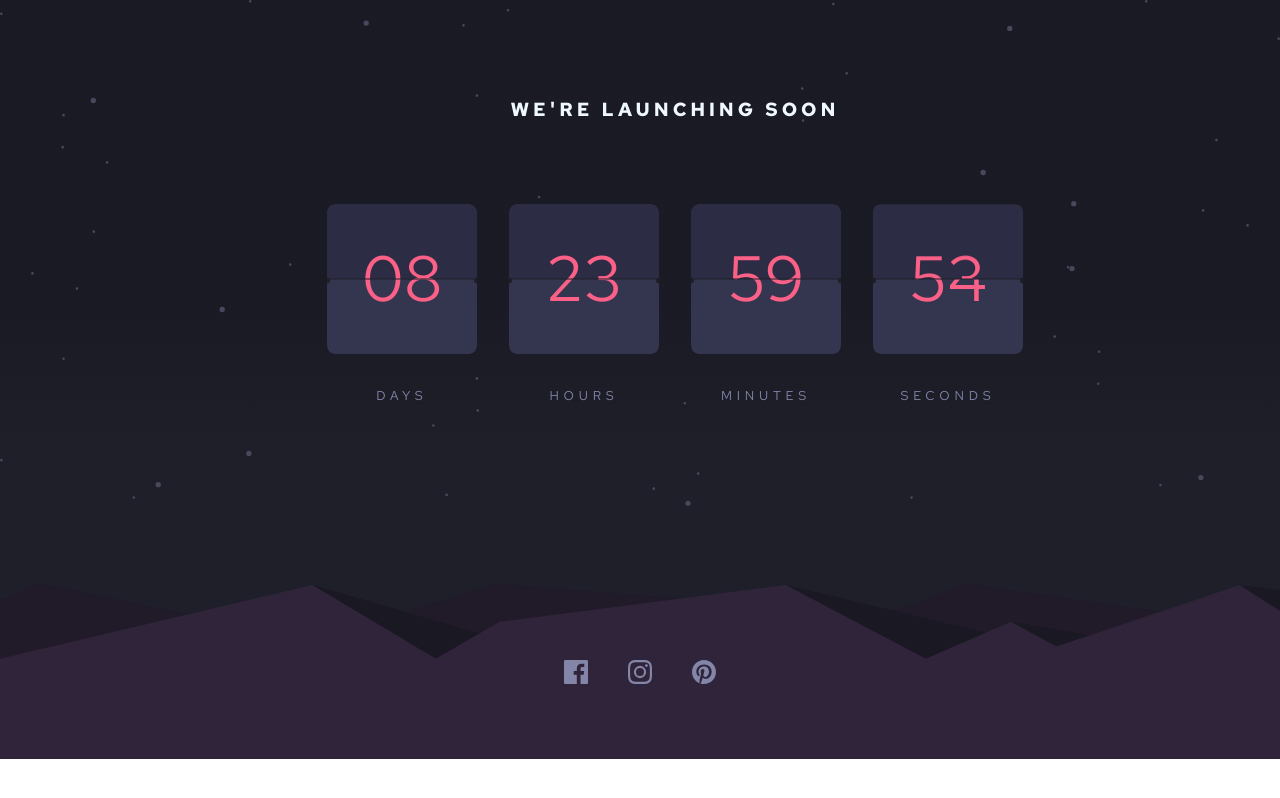
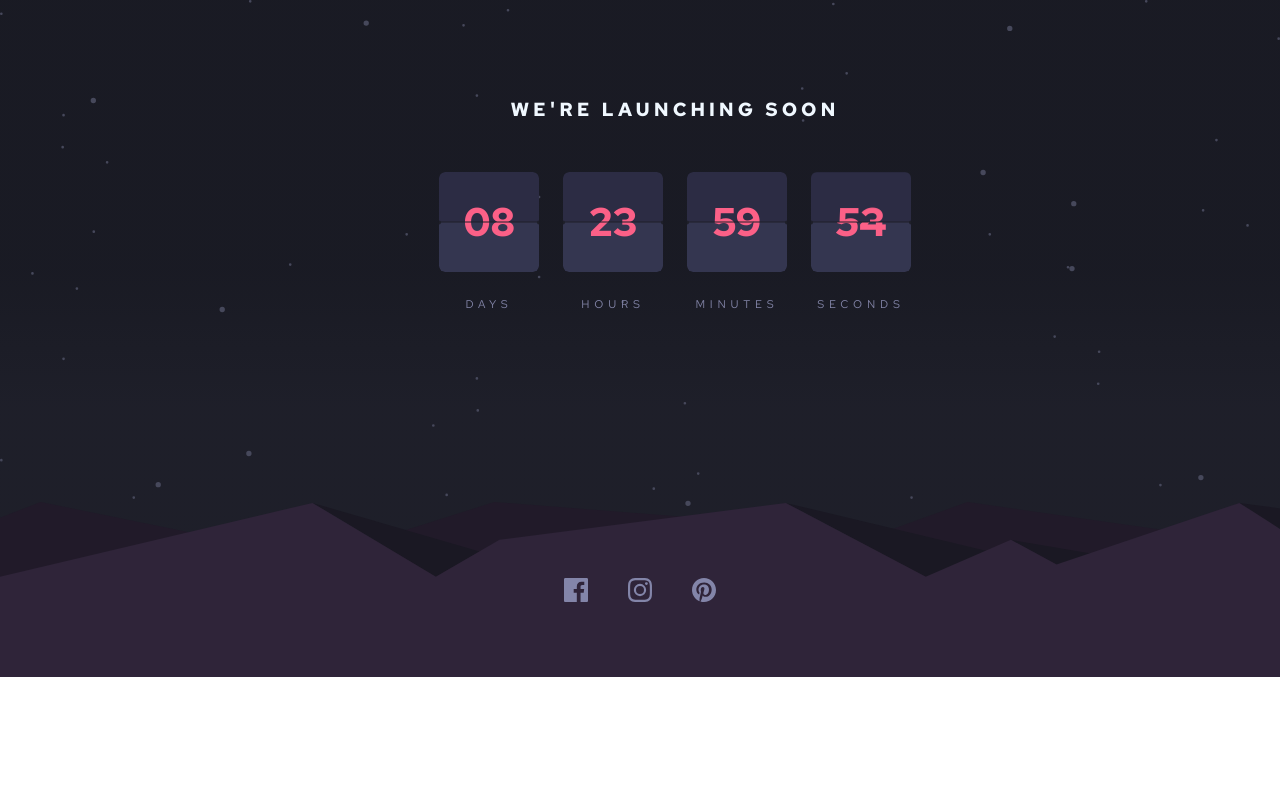
Before and after one commit to CHEGEBB/launch-countdown-timer, a React (Vite) app: page / in a window 1280 px wide. Built offline with nearby package versions, Linux system fonts and the light colour scheme.

Commit message:
Refactor social media icons in footer and update main container layout

```diff
--- a/src/App.jsx
+++ b/src/App.jsx
@@ -20,9 +20,15 @@ function App() {
         </div>
         <div className="footer">
           <div className="socials">
-            <img src={IconFacebook} alt="Facebook" className="icon-facebook" />
-            <img src={IconInstagram} alt="Instagram" className="icon-instagram" />
-            <img src={IconPinterest} alt="Pinterest" className="icon-pinterest" />
+            <div className="facebook">
+              <img src={IconFacebook} alt="Facebook" />
+            </div>
+            <div className="instagram">
+              <img src={IconInstagram} alt="Instagram" />
+              </div>
+            <div className="pinterest">
+              <img src={IconPinterest} alt="Pinterest" />
+              </div>
           </div>
           <img src={PatternHills} alt="Pattern Hills" className="pattern-hills" />
         </div>
--- a/src/App.scss
+++ b/src/App.scss
@@ -3,29 +3,35 @@
 $font-Red-Hat-Text: 'Red Hat Text', sans-serif;
 
 
-*{
+* {
     margin: 0;
     padding: 0;
     box-sizing: border-box;
 }
-body{
-    font-family:$font-Red-Hat-Text;
+
+body {
+    font-family: $font-Red-Hat-Text;
+
     // overflow-y: hidden;
-    .main-container{
+    .main-container {
         max-height: 100vh;
         width: 100% !important;
-        .container{
+
+        .container {
             width: 100% !important;
             min-width: 100% !important;
-            background:linear-gradient(180deg,$Verydarkblue2 40%, $Verydarkblue1 60%);
-            .header{
+            background: linear-gradient(180deg, $Verydarkblue2 40%, $Verydarkblue1 60%);
+
+            .header {
                 width: 100%;
             }
-            .footer{
+
+            .footer {
                 margin-top: -180px;
                 position: relative;
                 z-index: 1;
-                .socials{
+
+                .socials {
                     position: absolute;
                     top: 50%;
                     left: 50%;
@@ -36,12 +42,24 @@ body{
                     align-items: center;
                     flex-direction: row;
                     gap: 40px;
+
+                    .facebook,
+                    .instagram,
+                    .pinterest {
+                        img {
+                            &:hover {
+                                filter: invert(35%) sepia(54%) saturate(3538%) hue-rotate(306deg) brightness(97%) contrast(91%);
+                                cursor: pointer;
+                            }
+                        }
+                    }
                 }
             }
-            .counter-container{
+
+            .counter-container {
                 position: relative;
                 z-index: 1000;
-                top:-410px;
+                top: -410px;
                 left: 35px;
                 margin: 0 auto;
                 width: 70%;
@@ -50,14 +68,15 @@ body{
                 justify-content: center;
                 align-items: center;
 
-                h1{
+                h1 {
                     color: aliceblue;
                     text-transform: uppercase;
                     letter-spacing: 4px;
                     font-size: 19px;
                     font-weight: 700;
                 }
-                .counter-cards{
+
+                .counter-cards {
                     position: absolute;
                     display: flex;
                     justify-content: center;
@@ -71,3 +90,19 @@ body{
     }
 
 }
+@media screen and (max-width: 768px) {
+    body {
+        .main-container {
+            .container {
+                min-height: 100vh !important;
+                .footer {
+                    margin-top: 180px;
+                    .socials {
+                        gap: 5px;
+                    }
+                }
+            }
+        }
+    }
+
+}
--- a/src/sass/counter.scss
+++ b/src/sass/counter.scss
@@ -1,26 +1,27 @@
-// counter.scss
 .counter-container {
     display: flex;
     flex-direction: column;
     align-items: center;
+    margin-top: 2rem;
 
     h1 {
       color: white;
       text-transform: uppercase;
       letter-spacing: 0.5rem;
-      margin-bottom: 5rem;
+      margin-bottom: 3rem;
+      font-size: 1.5rem;
     }
   }
 
   .flip-clock {
     display: flex;
-    gap: 2rem;
+    gap: 1.5rem;
   }
 
   .flip-unit-container {
     perspective: 1000px;
-    width: 150px;
-    height: 150px;
+    width: 100px;
+    height: 100px;
     position: relative;
 
     .label {
@@ -28,8 +29,8 @@
       color: #8486a9;
       text-transform: uppercase;
       letter-spacing: 0.3rem;
-      margin-top: 2rem;
-      font-size: 0.8rem;
+      margin-top: 1.5rem;
+      font-size: 0.7rem;
     }
   }
 
@@ -37,7 +38,7 @@
     width: 100%;
     height: 100%;
     position: relative;
-    border-radius: 8px;
+    border-radius: 6px;
     overflow: hidden;
   }
 
@@ -50,8 +51,8 @@
 
   .top-half {
     background-color: #2c2c44;
-    border-top-left-radius: 8px;
-    border-top-right-radius: 8px;
+    border-top-left-radius: 6px;
+    border-top-right-radius: 6px;
 
     &.flip {
       animation: flip-top 0.6s ease-out;
@@ -62,8 +63,8 @@
   .bottom-half {
     bottom: 0;
     background-color: #343650;
-    border-bottom-left-radius: 8px;
-    border-bottom-right-radius: 8px;
+    border-bottom-left-radius: 6px;
+    border-bottom-right-radius: 6px;
   }
 
   .flip-top {
@@ -81,7 +82,8 @@
     position: absolute;
     width: 100%;
     text-align: center;
-    font-size: 4rem;
+    font-size: 2.5rem;
+    font-weight: 700;
     color: #fb6087;
   }
 
@@ -106,18 +108,18 @@
 
     .hinge-dot {
       position: absolute;
-      width: 6px;
-      height: 6px;
+      width: 4px;
+      height: 4px;
       background-color: #1e1f29;
       border-radius: 50%;
       top: -1px;
 
       &.left {
-        left: -3px;
+        left: -2px;
       }
 
       &.right {
-        right: -3px;
+        right: -2px;
       }
     }
   }
@@ -139,3 +141,91 @@
       transform: rotateX(0);
     }
   }
+
+  @media screen and (max-width: 768px) {
+    .counter-container {
+      top: 10px;
+      left: 35px;
+      width: 70%;
+
+      h1 {
+        font-size: 1.2rem;
+        margin-bottom: 2rem;
+      }
+    }
+
+    .flip-clock {
+      gap: 0.8rem;
+    }
+
+    .flip-unit-container {
+      width: 75px;
+      height: 75px;
+
+      .label {
+        font-size: 0.6rem;
+        margin-top: 1rem;
+      }
+    }
+
+    .top-number, .bottom-number {
+      font-size: 2rem;
+    }
+
+    .hinge .hinge-dot {
+      width: 3px;
+      height: 3px;
+
+      &.left {
+        left: -1.5px;
+      }
+
+      &.right {
+        right: -1.5px;
+      }
+    }
+  }
+
+  @media screen and (max-width: 480px) {
+    .counter-container {
+      top: 5px;
+      left: 20px;
+      width: 90%;
+
+      h1 {
+        font-size: 1rem;
+        margin-bottom: 1.5rem;
+      }
+    }
+
+    .flip-clock {
+      gap: 0.5rem;
+    }
+
+    .flip-unit-container {
+      width: 50px;
+      height: 50px;
+
+      .label {
+        font-size: 0.5rem;
+        margin-top: 0.8rem;
+      }
+    }
+
+    .top-number, .bottom-number {
+      font-size: 1.5rem;
+    }
+
+    .hinge .hinge-dot {
+      width: 2px;
+      height: 2px;
+
+      &.left {
+        left: -1px;
+      }
+
+      &.right {
+        right: -1px;
+      }
+    }
+  }
```
